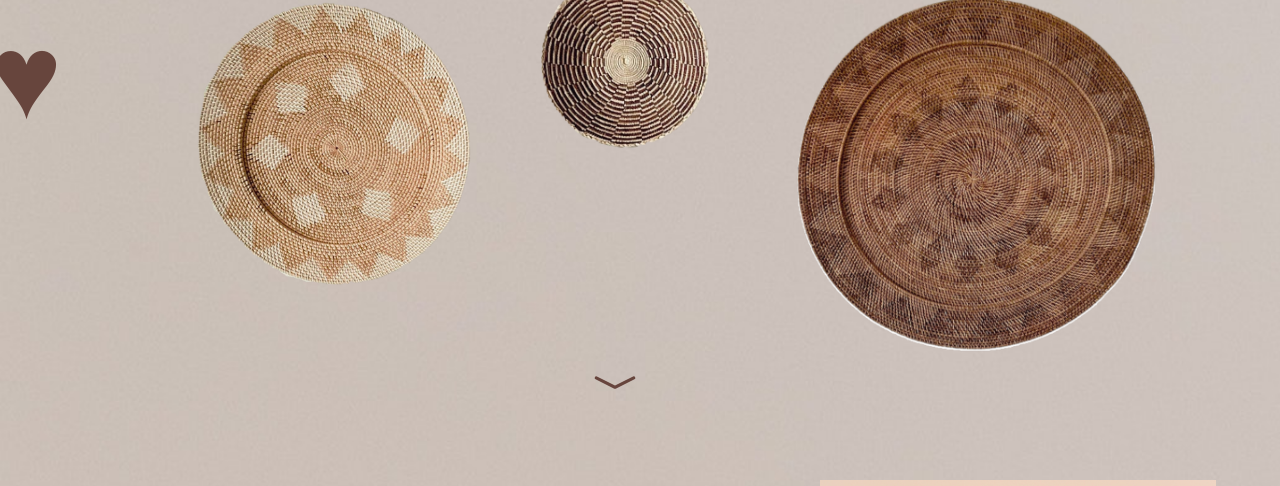
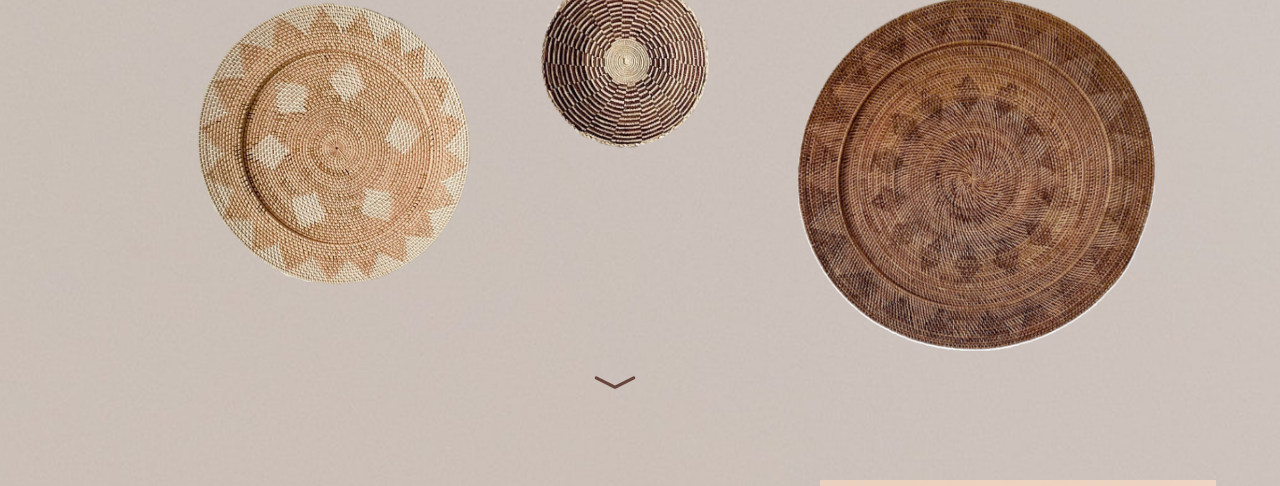
Before and after one commit to CamilaDelgado97/Proyecto, a plain HTML site: page index.html in a window 1280 px wide. Shown: the part 314-800 px from the top of the page. Drawn offline with nearby package versions, Linux system fonts and the light colour scheme.

Commit message:
modificacion

```diff
--- a/index.html
+++ b/index.html
@@ -47,7 +47,6 @@
             <div class="titulo">
 
                 <h1>ROOM&DECOR</h1>
-                <h2>♥</h2>
 
             </div>
 
```
